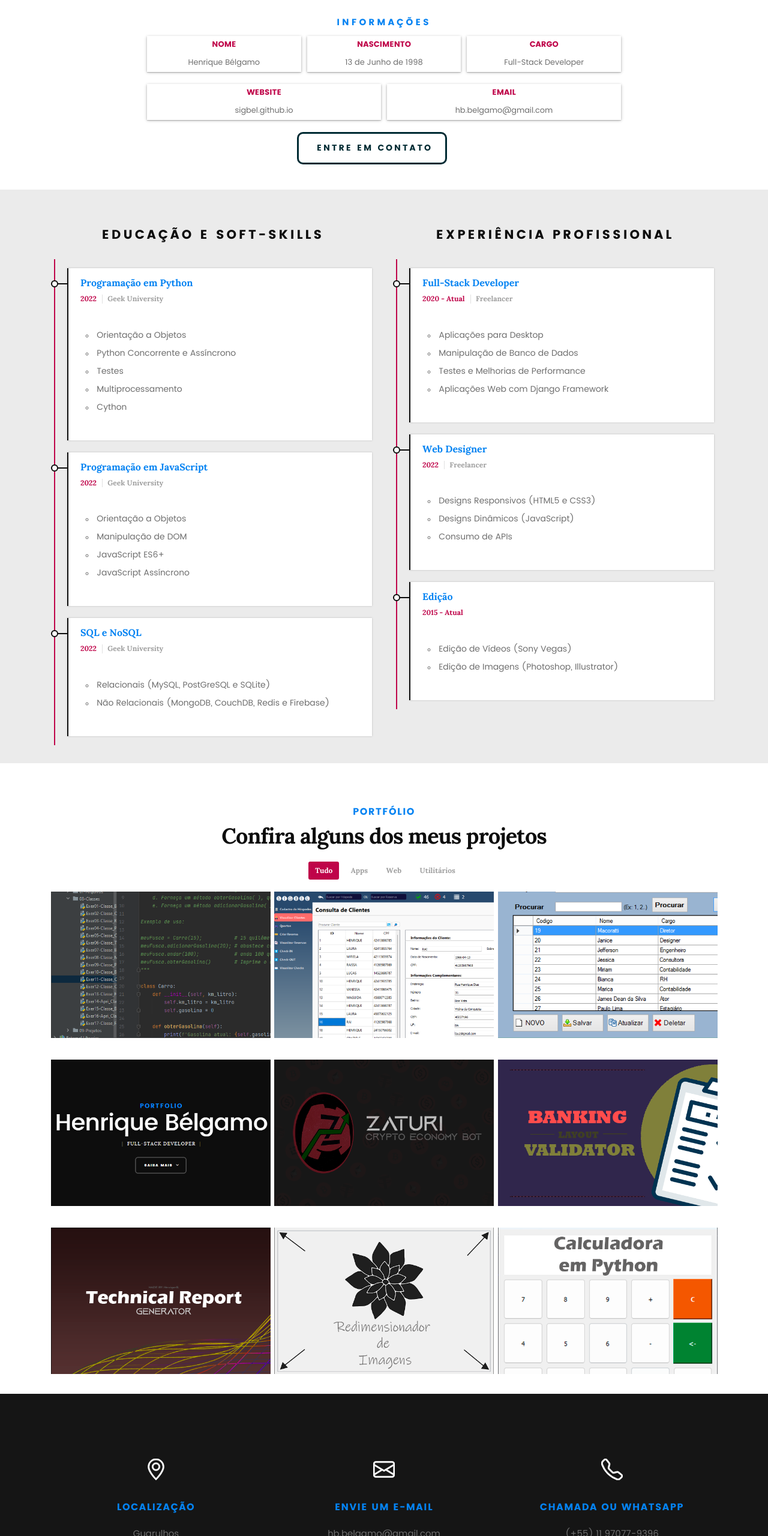
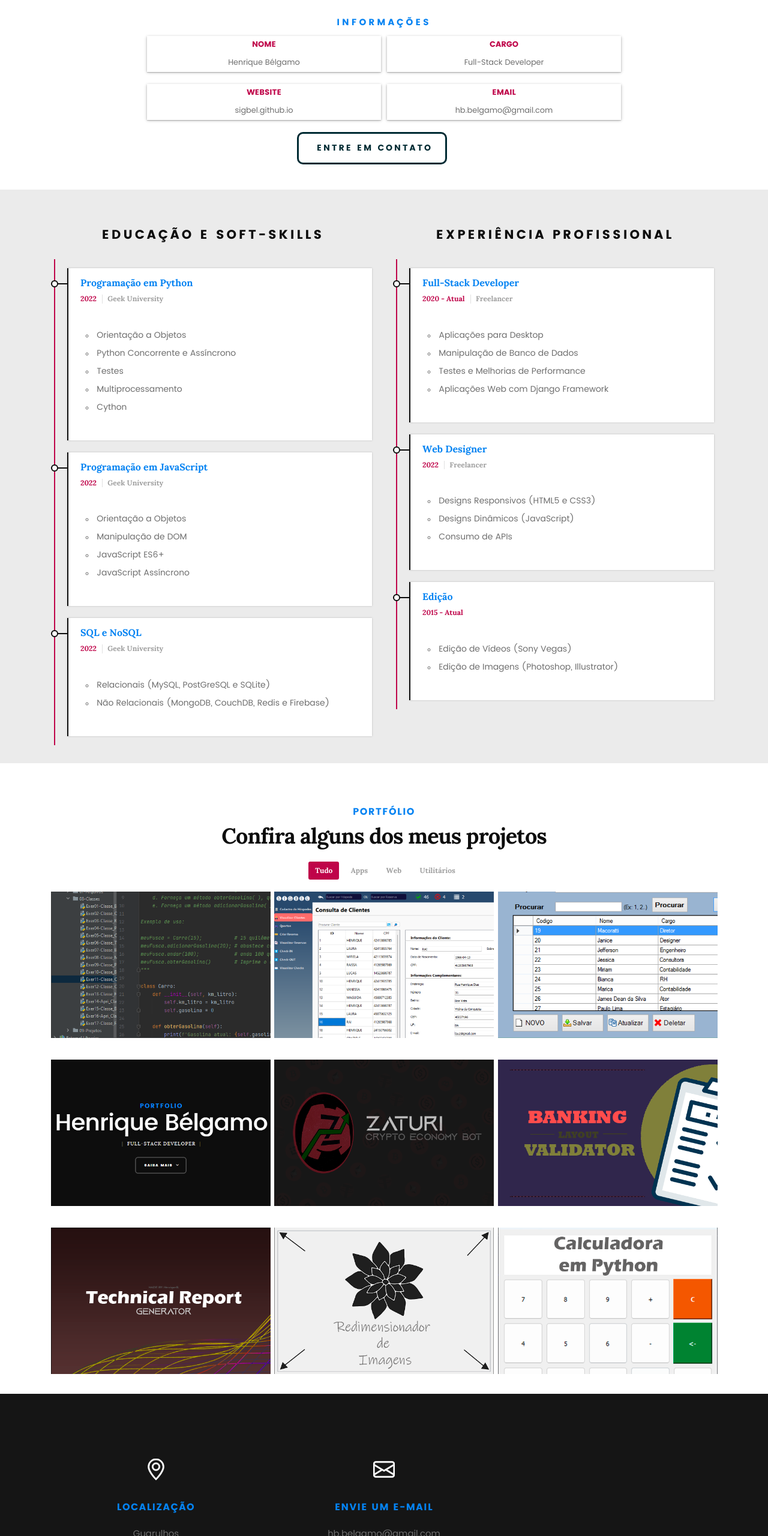
Before and after one commit to Sigbel/Sigbel.github.io, a plain HTML site: page index.html in a window 1280 px wide. Shown: the part 1196-3756 px from the top of the page at 60% size. Drawn offline with Linux system fonts and the light colour scheme; a script that the page names is missing.

Commit message:
Atualização da página inicial

```diff
--- a/index.html
+++ b/index.html
@@ -147,10 +147,6 @@
         <div class="flex-child">
           <strong>Nome</strong><br>
           <span>Henrique Bélgamo</span>
-        </div>
-        <div class="flex-child">
-          <strong>Nascimento</strong><br>
-          <span>13 de Junho de 1998</span>
         </div>
         <div class="flex-child">
           <strong>Cargo</strong><br>
@@ -488,18 +484,6 @@
         <p>hb.belgamo@gmail.com</p>
       </div>
 
-      <div class="col-four tab-full">
-        <a href="tel:+5511970779396">
-          <div class="icon">
-            <svg class="icon-svg icon-3x" viewBox="0 0 16 16">
-              <path d="M3.654 1.328a.678.678 0 0 0-1.015-.063L1.605 2.3c-.483.484-.661 1.169-.45 1.77a17.568 17.568 0 0 0 4.168 6.608 17.569 17.569 0 0 0 6.608 4.168c.601.211 1.286.033 1.77-.45l1.034-1.034a.678.678 0 0 0-.063-1.015l-2.307-1.794a.678.678 0 0 0-.58-.122l-2.19.547a1.745 1.745 0 0 1-1.657-.459L5.482 8.062a1.745 1.745 0 0 1-.46-1.657l.548-2.19a.678.678 0 0 0-.122-.58L3.654 1.328zM1.884.511a1.745 1.745 0 0 1 2.612.163L6.29 2.98c.329.423.445.974.315 1.494l-.547 2.19a.678.678 0 0 0 .178.643l2.457 2.457a.678.678 0 0 0 .644.178l2.189-.547a1.745 1.745 0 0 1 1.494.315l2.306 1.794c.829.645.905 1.87.163 2.611l-1.034 1.034c-.74.74-1.846 1.065-2.877.702a18.634 18.634 0 0 1-7.01-4.42 18.634 18.634 0 0 1-4.42-7.009c-.362-1.03-.037-2.137.703-2.877L1.885.511z" />
-            </svg>
-          </div>
-          <h5>Chamada ou WhatsApp</h5>
-        </a>
-        <p>(+55) 11 97077-9396</p>
-      </div>
-
     </div>
 
   </section>
```
